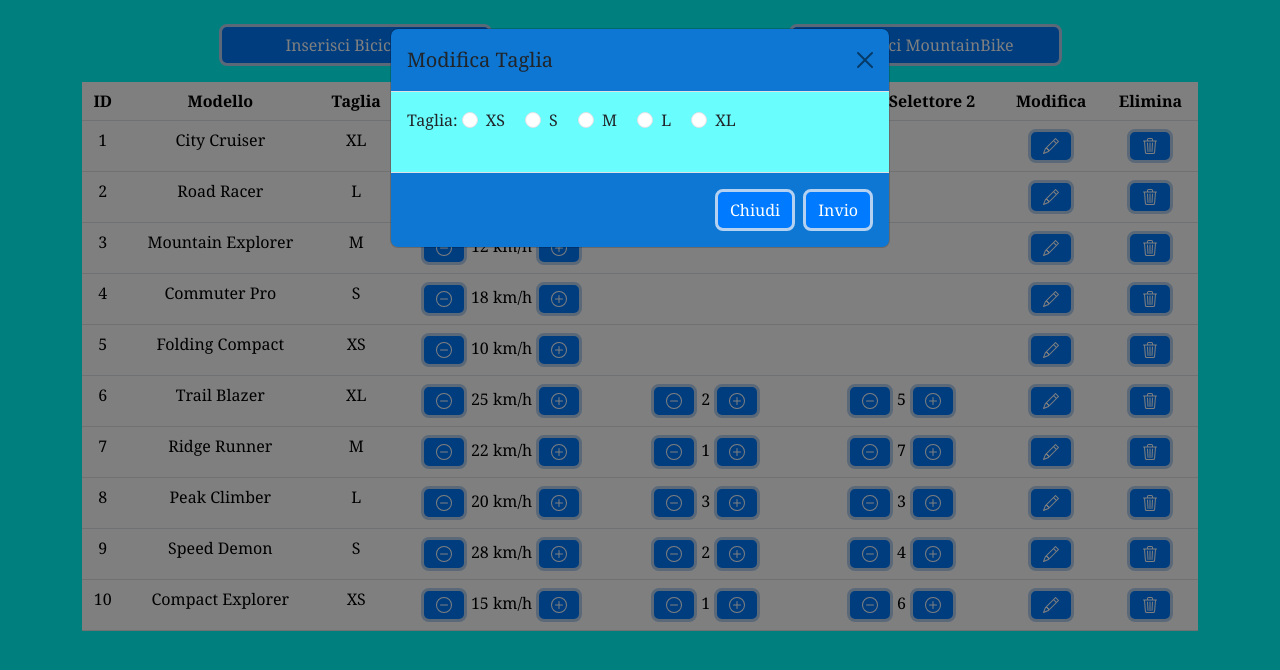
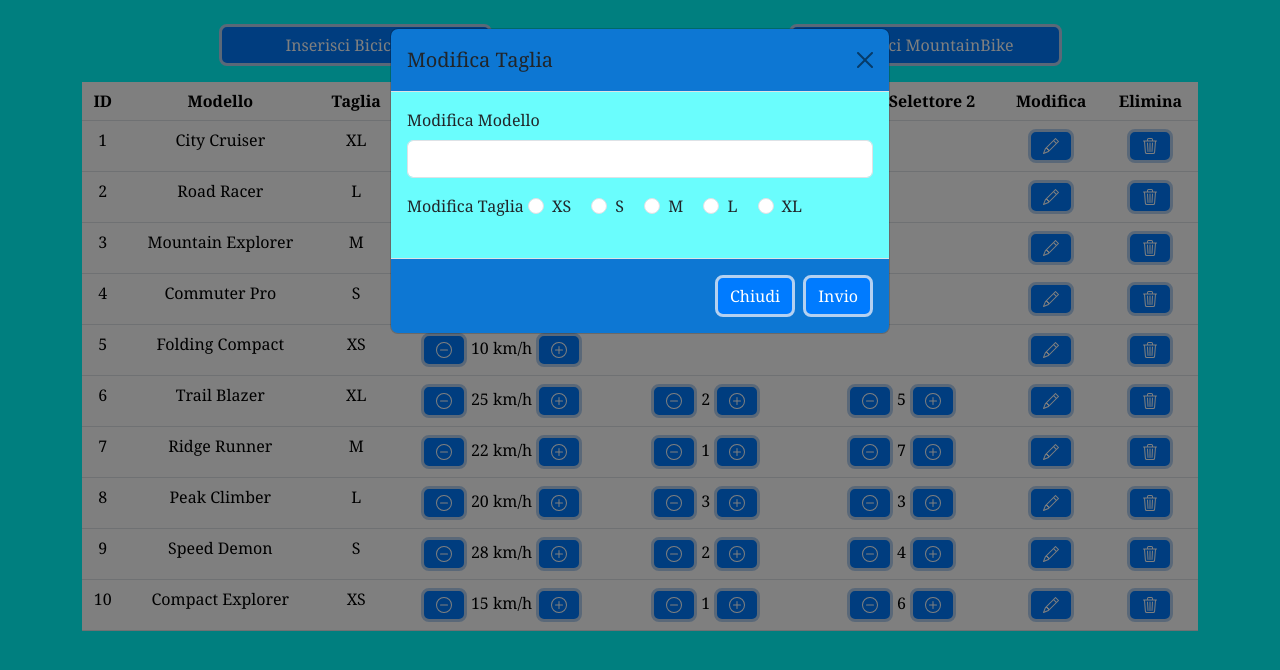
Before and after one commit to SimoneRinaldi/Software_Quality_Testing_GEP, a plain HTML site: page index.html in a window 1280 px wide. Both pictures are taken after a click on the button 1051 px from the left and 146 px from the top of the page. Drawn offline with nearby package versions, Linux system fonts and the light colour scheme.

Commit message:
Update index.html

```diff
--- a/index.html
+++ b/index.html
@@ -209,7 +209,11 @@
         <div class="modal-body">
           <form>
             <div class="mb-3">
-              <label for="Taglia" class="form-label">Taglia: </label>
+              <label for="Modello" class="form-label">Modifica Modello</label>
+              <input type="text" class="form-control" id="ModelloM">
+            </div>
+            <div class="mb-3">
+              <label for="Taglia" class="form-label">Modifica Taglia</label>
               <div class="form-check form-check-inline">
                 <input class="form-check-input" type="radio" name="inlineRadioOptionsM" id="TagliaBiciXS" value="XS">
                 <label class="form-check-label" for="MTagliaBiciXS">XS</label>
```
